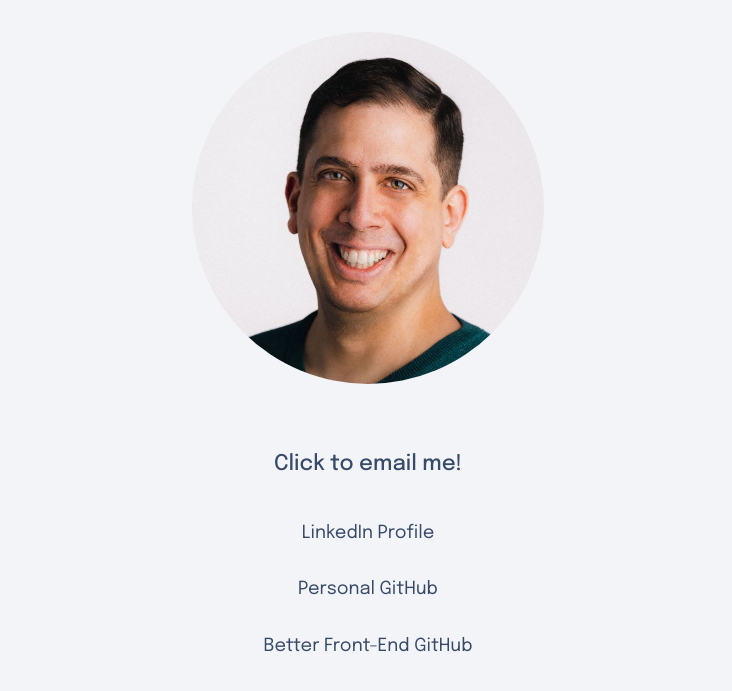
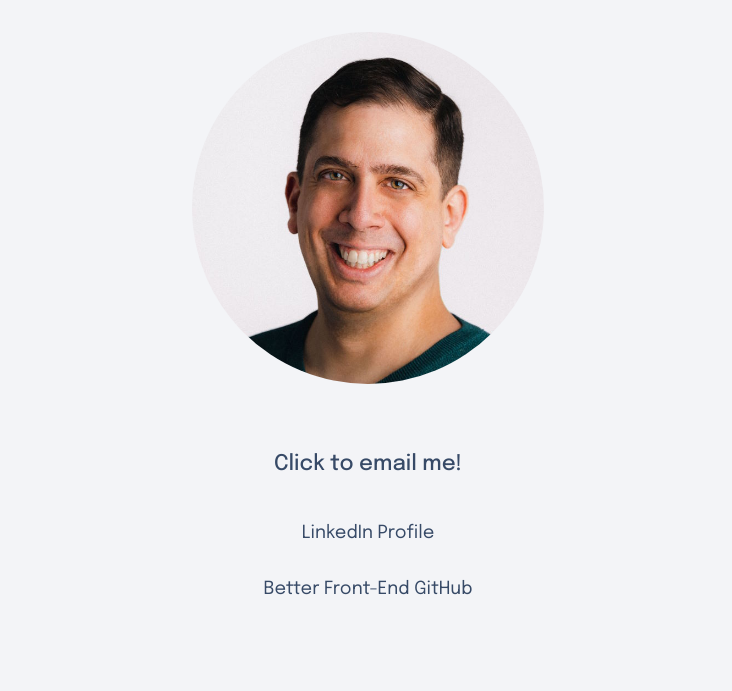
Before and after one commit to better-front-end/website, a website: page src/index.html in a window 1280 px wide. Shown: the part 227-918 px from the top of the page, without its empty margins (272-1004 px from the left). After the commit the page ends 885 px from the top, so only its background shows below. Drawn offline with Linux system fonts and the light colour scheme.

Commit message:
feat: remove personal github link

```diff
--- a/src/index.html
+++ b/src/index.html
@@ -63,14 +63,6 @@
 
 				<a
 					class="social-links__link"
-					href="https://github.com/yakirgot"
-					target="_blank"
-				>
-					Personal GitHub
-				</a>
-
-				<a
-					class="social-links__link"
 					href="https://github.com/better-front-end"
 					target="_blank"
 				>
```
